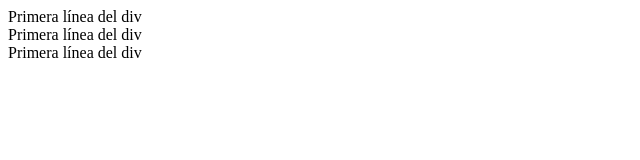
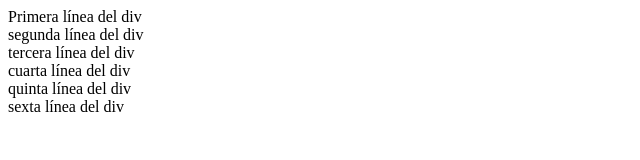
Before and after one commit to AndresN777/CLASE, a plain HTML site: page index.html in a window 1280 px wide. Shown: the whole page, without its empty margins (0-640 px from the left). Drawn offline with Linux system fonts and the light colour scheme.

Commit message:
Third Commit

```diff
--- a/index.html
+++ b/index.html
@@ -7,7 +7,11 @@
 </head>
 <body>
     <div>Primera línea del div</div>
-    <div>Primera línea del div</div>
-    <div>Primera línea del div</div>
+    <div>segunda línea del div</div>
+    <div>tercera línea del div</div>
+    <div>cuarta línea del div</div>
+    <div>quinta línea del div</div>
+    <div>sexta línea del div</div>
+
 </body>
 </html>
```
Also changed, not shown: 1 other file.
